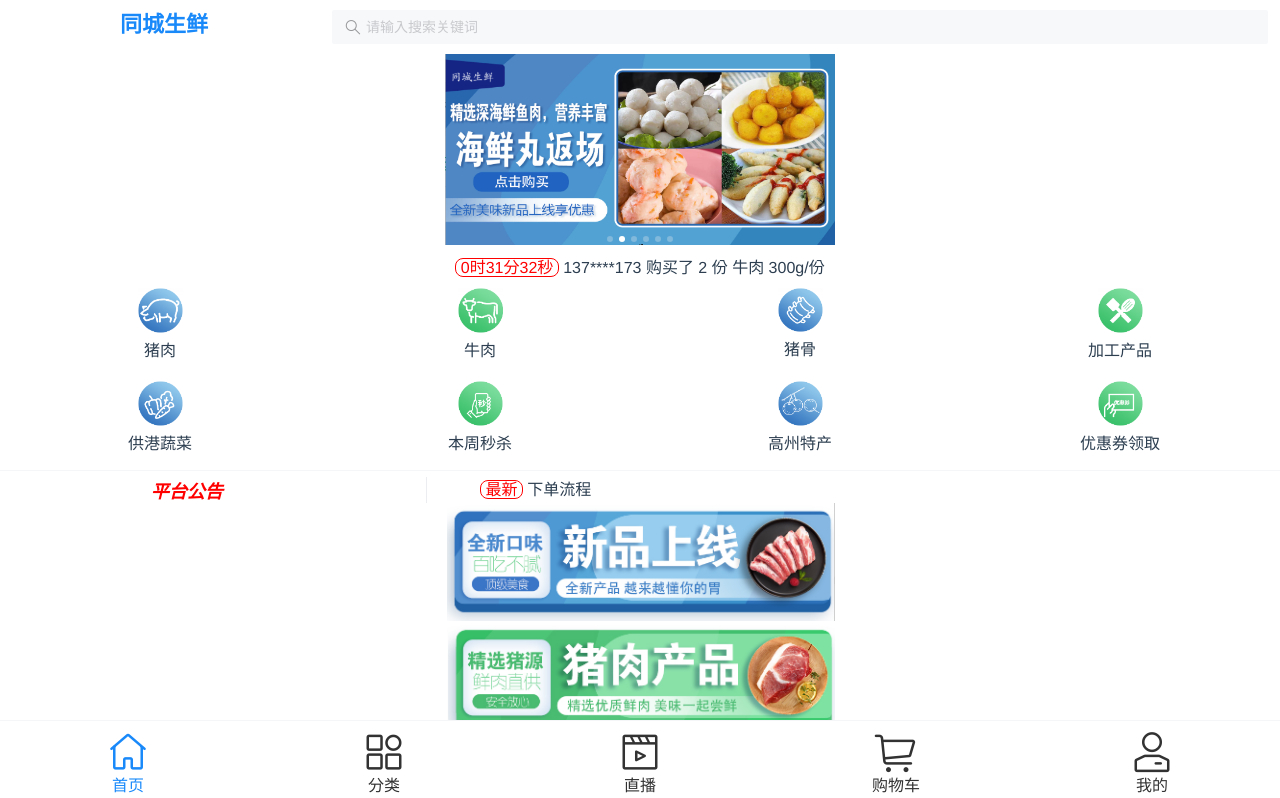
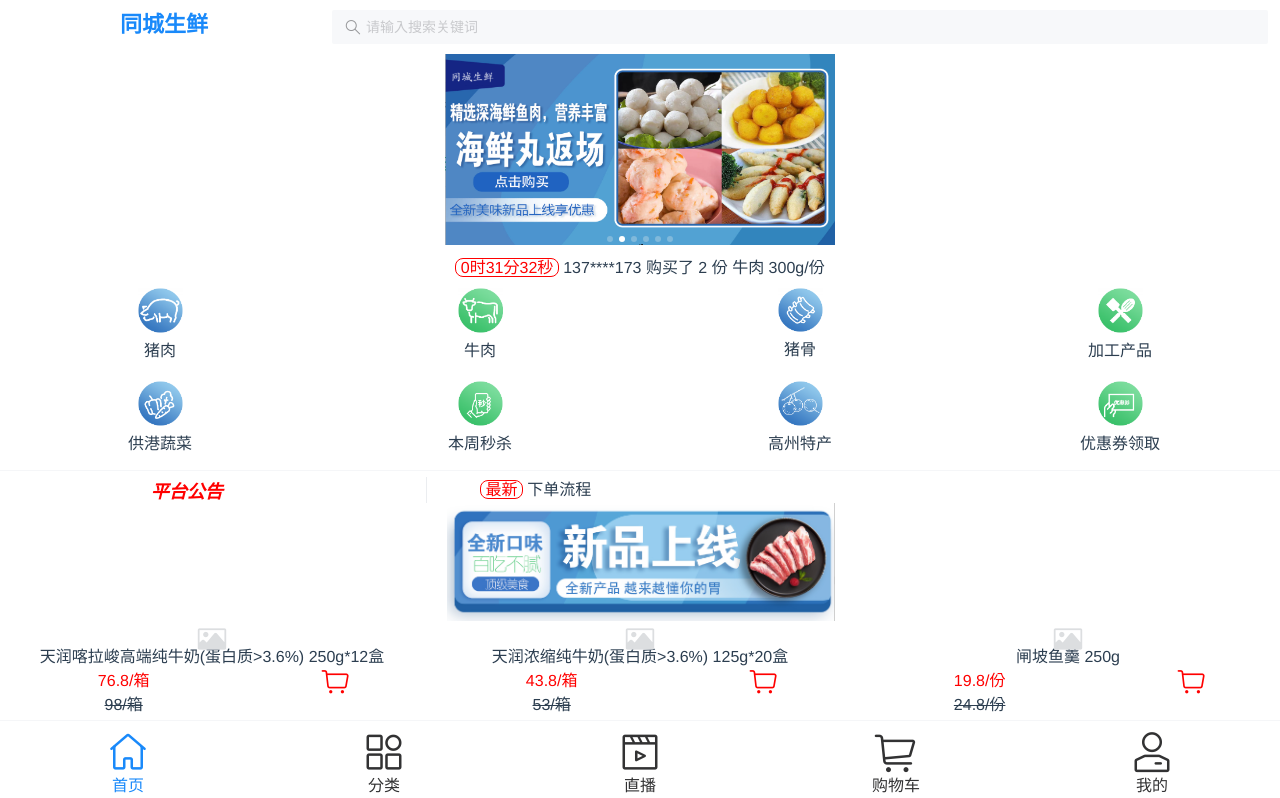
Before and after one commit to bart-zzb/fresh-product-e-commerce-platform, a Vue app in the folder mall-frontend/mall-app-frontend/mall-app/: page /index in a window 1280 px wide. Shown: the top 798 px of the page. Built offline with nearby package versions, Linux system fonts and the light colour scheme.

Commit message:
2024-03-18 商品图片

```diff
--- a/mall-frontend/mall-app-frontend/mall-app/src/views/home/IndexView.vue
+++ b/mall-frontend/mall-app-frontend/mall-app/src/views/home/IndexView.vue
@@ -63,6 +63,27 @@
       <img :src="banner1" style="width:390px;">
     </van-col>
   </van-row>
+  <!--商品展示1-->
+  <van-swipe :show-indicators="false" >
+    <van-swipe-item v-for="list in productList1">
+      <van-row gutter="4">
+        <van-col span="8"  v-for="item in list" style="height: 120px;">
+          <van-image :src="item.imgUrl"></van-image>
+          <p style="margin: 0;">{{item.title}}</p>
+          <van-row>
+            <van-col span="14">
+              <div style="color: #f00;margin:0;">{{item.currentPrice}}</div>
+              <div style="margin: 0;"><s>{{item.origPrice}}</s></div>
+            </van-col>
+            <van-col span="10">
+              <van-icon name="cart-o" color="#f00" size="30"/>
+            </van-col>
+          </van-row>
+        </van-col>
+      </van-row>
+
+    </van-swipe-item>
+  </van-swipe>
 
   <!--横幅2-->
   <van-row>
@@ -70,8 +91,6 @@
       <img :src="banner2" style="width:390px;">
     </van-col>
   </van-row>
-  <!--商品展示1-->
-
 
   <!--横幅3-->
   <van-row>
@@ -136,6 +155,23 @@ const banner3 = ref("/imgs/banner/banner3.png");
 const banner4 = ref("/imgs/banner/banner4.png");
 const banner5 = ref("/imgs/banner/banner5.png");
 
+const productList1 = ref([
+  [
+      {imgUrl:"", title:"天润喀拉峻高端纯牛奶(蛋白质>3.6%) 250g*12盒",currentPrice:"76.8/箱",origPrice:"98/箱"},
+      {imgUrl:"", title:"天润浓缩纯牛奶(蛋白质>3.6%) 125g*20盒",currentPrice:"43.8/箱",origPrice:"53/箱"},
+      {imgUrl:"", title:"闸坡鱼羹 250g",currentPrice:"19.8/份",origPrice:"24.8/份"},
+
+  ],
+  [
+      {imgUrl:"", title:"大连慢炖即食用海参 95g*6瓶",currentPrice:"499/份",origPrice:"699/份"},
+      {imgUrl:"", title:"虾丸 250g",currentPrice:"18.8/份",origPrice:"23.8/份"},
+      {imgUrl:"", title:"腌制猪扒 400g/份",currentPrice:"23.9/份",origPrice:"35.9/份"},
+  ],
+  [
+      {imgUrl:"", title:"腌制牛扒 400g/份",currentPrice:"58.8/份",origPrice:"65/份"},
+      {imgUrl:"", title:"肥牛 500g/份",currentPrice:"75.8/份",origPrice:"83.6/份"}
+  ],
+]);
 </script>
 
 <style scoped>
```
